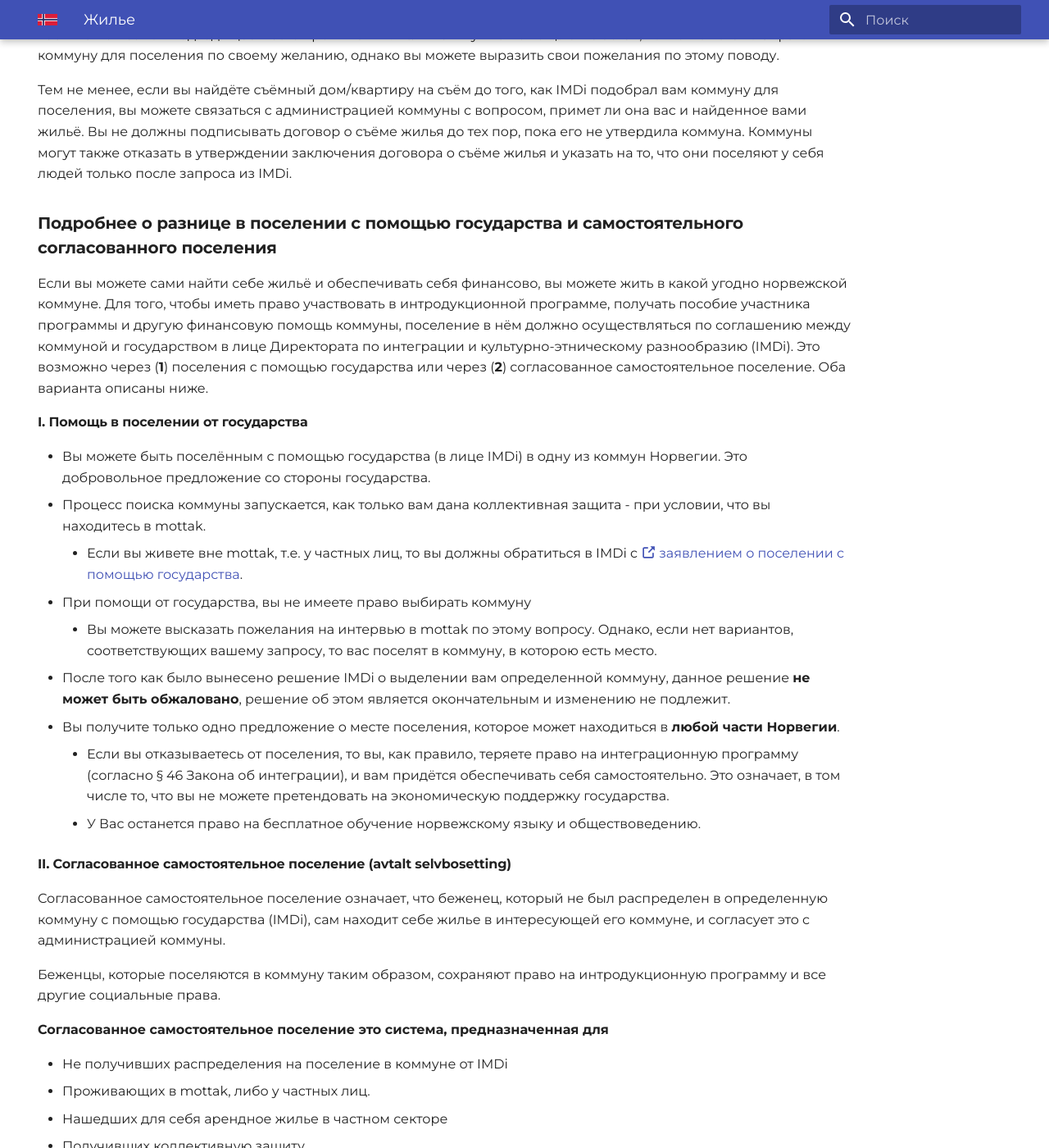
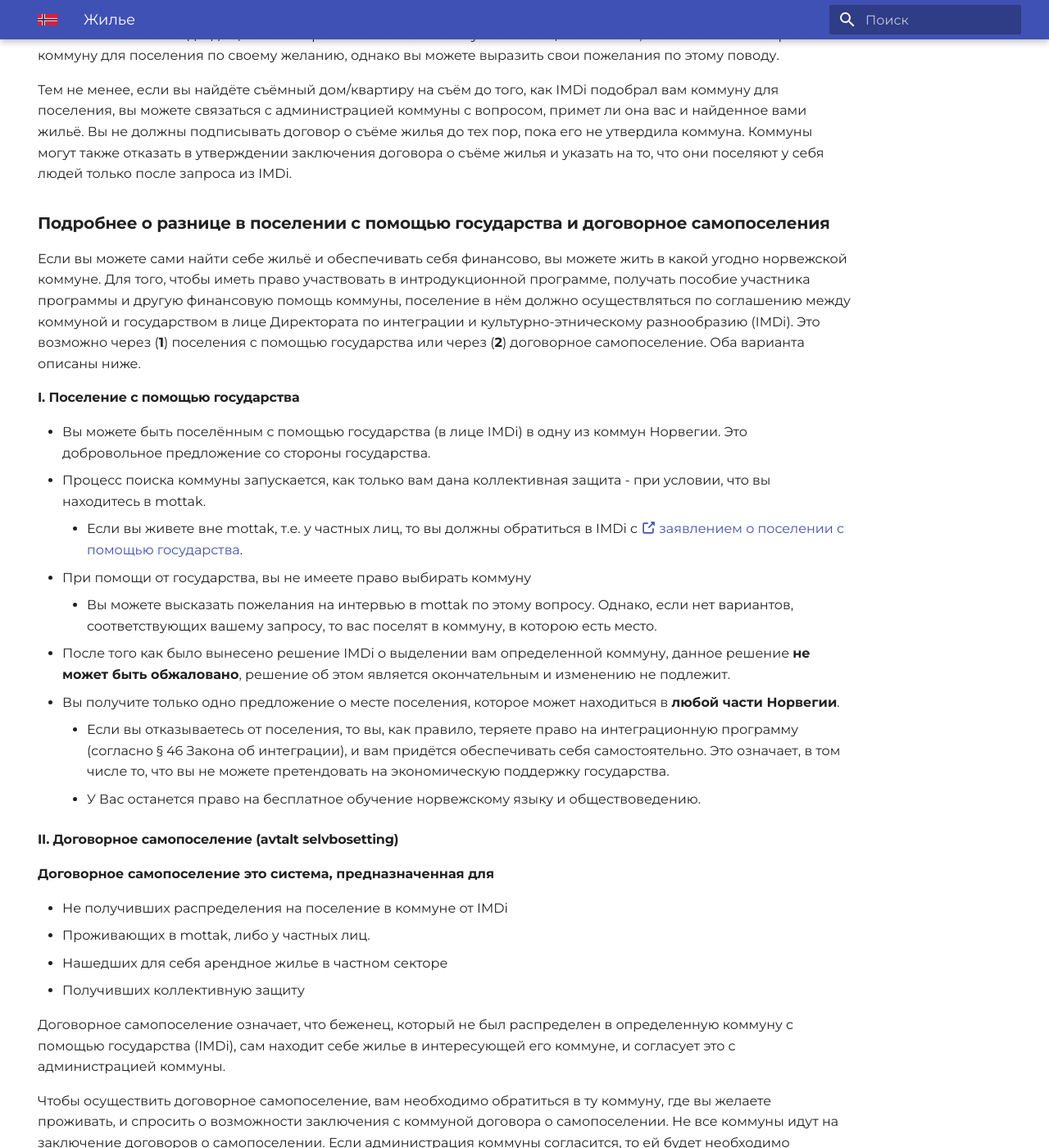
Before and after one commit to nyinorge/nyinorge.github.io, an MkDocs documentation site: the page built from docs/bolig.md, in a window 1280 px wide and 1400 px high, scrolled down 1534 px. Shown: the whole window at 82% size. Built offline with MkDocs 1.6.1 and Material for MkDocs 9.7.7, drawn with Linux system fonts in a browser that asks for light colours.

Commit message:
Update bolig.md

```diff
--- a/docs/bolig.md
+++ b/docs/bolig.md
@@ -31,15 +31,15 @@ hide:
 Решение по вопросу предоставления альтернативного места размещения принимается администрацией коммуны на добровольной основе. Если коммуна ответит отказом на запрос, то ваше ходатайство будет отклонено. Рекомендуется заранее обратиться в коммуну, прежде чем подавать заявление о альтернативном месте размещения.
 
 # Получение жилья ("третий этап") { #bosetting-1 }
-После удовлетворения вашего ходатайства о предоставлении коллективной защиты и вы готовы к поселению в одном из коммун, *Директорат по вопросам интеграции и культурно-этнического разнообразия*(IMDi) найдёт для вас и вашей семьи подходящее место проживания. Если вам нужна помощь от властей, вы не можете выбирать коммуну для поселения по своему желанию, однако вы можете выразить свои пожелания по этому поводу.
+После удовлетворения вашего ходатайства о предоставлении коллективной защиты и вы готовы к поселению в одном из коммун, *Директорат по вопросам интеграции и культурно-этнического разнообразия* (IMDi) найдёт для вас и вашей семьи подходящее место проживания. Если вам нужна помощь от властей, вы не можете выбирать коммуну для поселения по своему желанию, однако вы можете выразить свои пожелания по этому поводу.
 
 Тем не менее, если вы найдёте съёмный дом/квартиру на съём до того, как IMDi подобрал вам коммуну для поселения, вы можете связаться с администрацией коммуны с вопросом, примет ли она вас и найденное вами жильё. Вы не должны подписывать договор о съёме жилья до тех пор, пока его не утвердила коммуна. Коммуны могут также отказать в утверждении заключения договора о съёме жилья и указать на то, что они поселяют у себя людей только после запроса из IMDi.
 
-## Подробнее о разнице в поселении с помощью государства и самостоятельного согласованного поселения { #bosetting-2 }
+## Подробнее о разнице в поселении с помощью государства и договорное самопоселения { #bosetting-2 }
 
-Если вы можете сами найти себе жильё и обеспечивать себя финансово, вы можете жить в какой угодно норвежской коммуне. Для того, чтобы иметь право участвовать в интродукционной программе, получать пособие участника программы и другую финансовую помощь коммуны, поселение в нём должно осуществляться по соглашению между коммуной и государством в лице Директората по интеграции и культурно-этническому разнообразию (IMDi). Это возможно через (**1**) поселения с помощью государства или через (**2**) согласованное самостоятельное поселение. Оба варианта описаны ниже.
+Если вы можете сами найти себе жильё и обеспечивать себя финансово, вы можете жить в какой угодно норвежской коммуне. Для того, чтобы иметь право участвовать в интродукционной программе, получать пособие участника программы и другую финансовую помощь коммуны, поселение в нём должно осуществляться по соглашению между коммуной и государством в лице Директората по интеграции и культурно-этническому разнообразию (IMDi). Это возможно через (**1**) поселения с помощью государства или через (**2**) договорное самопоселение. Оба варианта описаны ниже.
 
-### I. Помощь в поселении от государства { #bosetting-med-offentlig-hjelp }
+### I. Поселение с помощью государства { #bosetting-med-offentlig-hjelp }
 
 - Вы можете быть поселённым с помощью государства (в лице IMDi) в одну из коммун Норвегии. Это добровольное предложение со стороны государства.
 - Процесс поиска коммуны запускается, как только вам дана коллективная защита - при условии, что вы находитесь в mottak.
@@ -52,26 +52,21 @@ hide:
     - У Вас останется право на бесплатное обучение норвежскому языку и обществоведению.
 
 
-### II. Согласованное самостоятельное поселение (avtalt selvbosetting) { #avtalt-selvbosetting }
-
-Согласованное самостоятельное поселение означает, что беженец, который не был распределен в определенную коммуну с помощью государства (IMDi), сам находит себе жилье в интересующей его коммуне, и согласует это с администрацией коммуны.
-
-Беженцы, которые поселяются в коммуну таким образом, сохраняют право на интродукционную программу и все другие социальные права.
-
-**Согласованное самостоятельное поселение это система, предназначенная для**
+### II. Договорное самопоселение (avtalt selvbosetting) { #avtalt-selvbosetting }
+**Договорное самопоселение это система, предназначенная для**
 
 - Не получивших распределения на поселение в коммуне от IMDi
 - Проживающих в mottak, либо у частных лиц.
 - Нашедших для себя арендное жилье в частном секторе
 - Получивших коллективную защиту
 
-Чтобы осуществить договорное самопоселение, вам необходимо обратиться в ту коммуну, где вы желаете проживать, и спросить о возможности заключения с
-коммуной договора о самопоселении. Не все коммуны идут на заключение договоров о самопоселении. Если администрация коммуны согласится, то ей будет необходимо договориться об этом с IMDi. На вас будет лежать ответственность за поиск жилья в коммуне, а коммуна должна будет одобрить жилье и договор об аренде до его подписания вами. Важно, чтобы вы не подписывали договор об аренде до одобрения жилья администрацией коммуны.
+Договорное самопоселение означает, что беженец, который не был распределен в определенную коммуну с помощью государства (IMDi), сам находит себе жилье в интересующей его коммуне, и согласует это с администрацией коммуны.
+
+Чтобы осуществить договорное самопоселение, вам необходимо обратиться в ту коммуну, где вы желаете проживать, и спросить о возможности заключения с коммуной договора о самопоселении. Не все коммуны идут на заключение договоров о самопоселении. Если администрация коммуны согласится, то ей будет необходимо договориться об этом с IMDi. На вас будет лежать ответственность за поиск жилья в коммуне, а коммуна должна будет одобрить жилье и договор об аренде до его подписания вами. Важно, чтобы вы не подписывали договор об аренде до одобрения жилья администрацией коммуны.
 
 Если коммуна и IMDi заключат договор о самопоселении, то у вас будут те же права и обязанности, как и у лиц, поселенных с помощью государства.
 
 Если вы будете поселены этим способом, у вас также будет право на участие в интродукционной программе и получение интродукционного пособия.
-
 
 !!! info "Сайты для поиска cьемного жилья"
     [:octicons-link-external-16: finn.no](https://www.finn.no/realestate/lettings/search.html)
```
